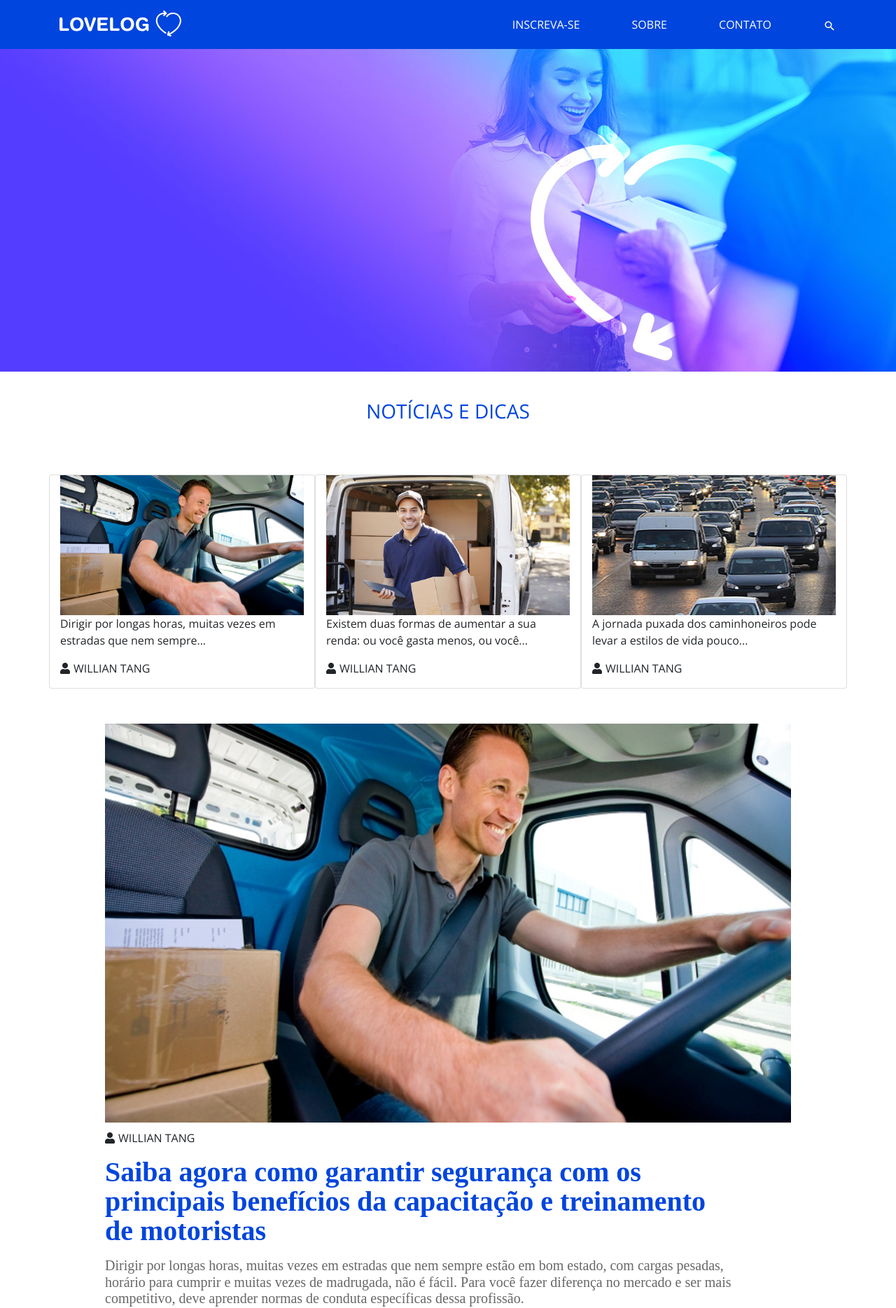
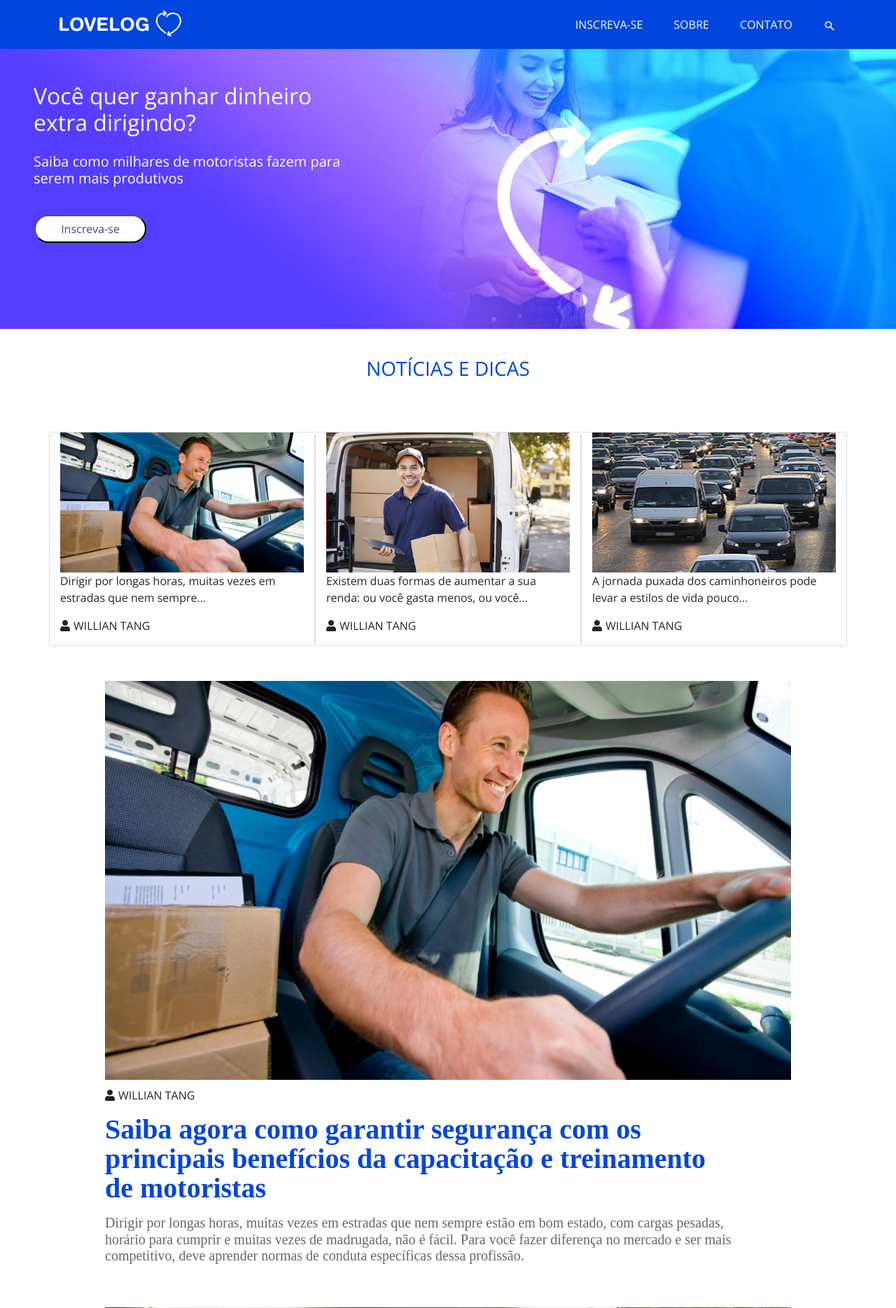
Before and after one commit to TimeGoose/lovelog, a PHP site: page / in a window 1280 px wide; the page is wider, and only the part inside the window is pictured. Shown: the top 1869 px of that part at 70% size. Run offline with PHP 8.4, Linux system fonts and the light colour scheme; some libraries are stand-ins or nearby versions.

Commit message:
inclusao do formulario na home

```diff
--- a/css/style.css
+++ b/css/style.css
@@ -73,7 +73,7 @@ h1{
 	nav.menu-desktop li{
 		color: #fff;
 		display: inline-block;
-		padding-left: 70px;
+		padding-left: 40px;
 	}
 
 
@@ -239,7 +239,35 @@ h1{
 	}
 
 
+	.bannerHome{
+		background-repeat: no-repeat;
+		background-size: cover;
+		background-position: center;
+		text-align: center;
+		background-image: url("../img/02_Goose_Blog_banner.jpg");
+		color: white;
+		min-height: 400px;
+		line-height: 5px;
+	}
 
+	.botaoHome {
+		width: 160px;
+		height: 40px;
+		object-fit: left;
+		border-radius: 50px;
+		background-color: #ffffff;
+
+		object-fit: contain;
+		font-family: 'Open Sans', sans-serif;
+		font-size: 16px;
+		font-weight: normal;
+		font-style: normal;
+		font-stretch: normal;
+		line-height: normal;
+		letter-spacing: normal;
+		color: #4a3f89;
+		font-style: bold;
+	  }
 
 
 	/* Mobile */
--- a/index.html
+++ b/index.html
@@ -67,11 +67,19 @@
   </div>
 </header>
 
-
-    <div class="bannerHome" >
-      <a href="#"><img src="img/02_Goose_Blog_banner.jpg"></a>
-    </div>
-
+<!--banner-->
+<div class="bannerHome p-5">
+  <div class="row">
+  <h2 class="text-left col-5">Você quer ganhar dinheiro extra dirigindo?</h2><!----<a href="#"><img src="img/02_Goose_Blog_banner.jpg"></a> -->
+  <div class="col-8 pt-3"></div>
+  <h5 class="text-left col-5">Saiba como milhares de motoristas fazem para serem mais produtivos</h3>
+  <div class="col-8 pt-3"></div>
+  <div class="col-7 text-left p-3">
+  <button type="button" class="botaoHome" data-toggle="modal" data-target=".bd-example-modal-lg">Inscreva-se</button>
+  </div>
+  </div>
+</div>
+<!--fim banner-->
 
   <div class="container">
     <div class="titulo">
@@ -186,6 +194,73 @@
   </footer>
 
 
+
+   <!--FORMULARIO POUPUP-->
+   <div class="modal fade bd-example-modal-lg" tabindex="-1" role="dialog" aria-labelledby="myLargeModalLabel"
+   aria-hidden="true" id="formpoup">
+   <div class="modal-dialog p-3 modal-lg">
+     <div class="modal-content p-4" style="background-color:#4a3f89">
+       <div class="modal-body">
+
+           <button type="button" class="close" data-dismiss="modal" aria-label="Close">
+             <span aria-hidden="true">&times;</span>
+           </button>
+
+         <!---inicio form-->
+         <form id="formAssinatura">
+           <div class="form-group">
+             <label for="InputName" class="form-text-white">Nome</label>
+             <input type="text" class="form-control" id="name" placeholder="Seu nome" required>
+           </div>
+           <div class="form-group">
+             <label for="InputEmail" class="form-text-white">Endereço de email</label>
+             <input type="email" class="form-control" id="email" aria-describedby="emailHelp" placeholder="Seu email"
+               required>
+             <small id="emailHelp" class="form-text text-light">Não vamos compartilhar seu email, com
+               ninguém.</small>
+           </div>
+           <div class="form-group">
+             <label for="InputCar" class="form-text-white">O seu veículo tem um porte proximo de:</label>
+             <select id="car" class="form-control" placeholder="Seu carro">
+               <option selected>Selecione...</option>
+               <option>Moto</option>
+               <option>Van</option>
+               <option>Fiorino</option>
+               <option>Vuc Pequeno (HR)</option>
+               <option>Vuc Médio (Iveco)</option>
+               <option>Vuc Grande</option>
+               <option>Nenhum</option>
+             </select>
+           </div>
+           <div class="form-group">
+             <label for="inputState" class="form-text-white">Você trabalha/quer trabalhar com entregas para ganhar
+               mais dinheiro?</label>
+             <select id="driver" class="form-control">
+               <option selected>Selecione...</option>
+               <option>Sim</option>
+               <option>Não</option>
+             </select>
+           </div>
+           <div class="form-group">
+             <label for="inputState" class="form-text-white">Você tem ANTT ou Condumoto/Motofrete?</label>
+             <select id="antt" class="form-control">
+               <option selected>Selecione...</option>
+               <option>Sim</option>
+               <option>Não</option>
+             </select>
+           </div>
+           <div class="form-group">
+             <button type="submit" class="btn ENVIAR Rectangle-43">Enviar</button><br>
+             <input hidden id="ip">
+           </div>
+         </form>
+         <!---fim form-->
+       </div>
+     </div>
+   </div>
+ </div>
+
+
   <!--SCRIPTS USADOS-->
 
   <script src="https://www.gstatic.com/firebasejs/5.8.2/firebase.js"></script>
```
Also changed, not shown: js/main.js (+67 -7 lines).
